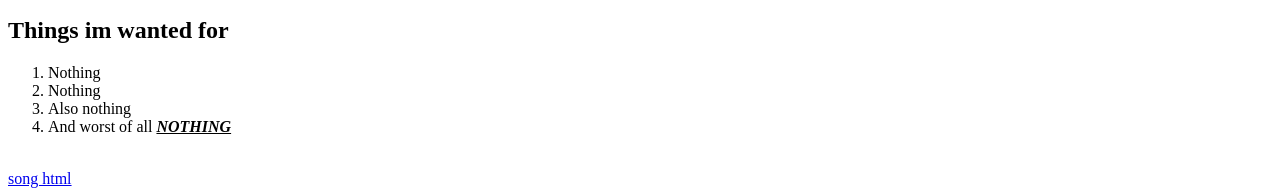
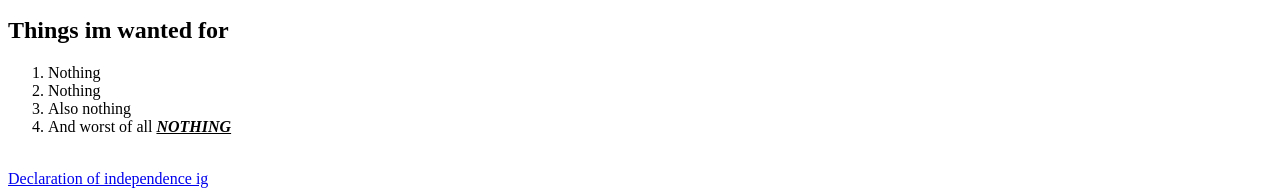
Before and after one commit to 1700535-byte/test, a plain HTML site: page index.html in a window 1280 px wide. Shown: the part 612-808 px from the top of the page. Drawn offline with Linux system fonts and the light colour scheme.

Commit message:
Update index.html

```diff
--- a/index.html
+++ b/index.html
@@ -52,8 +52,8 @@
       <li>And worst of all <b><i><u>NOTHING</u></i></b></li>
     </ol>
         <br>
-    <a href="song.html" target="_blank">
-      song html
+    <a href="declaration.html" target="_blank">
+      Declaration of independence ig
     </a>
     <br>
   </body>
```
